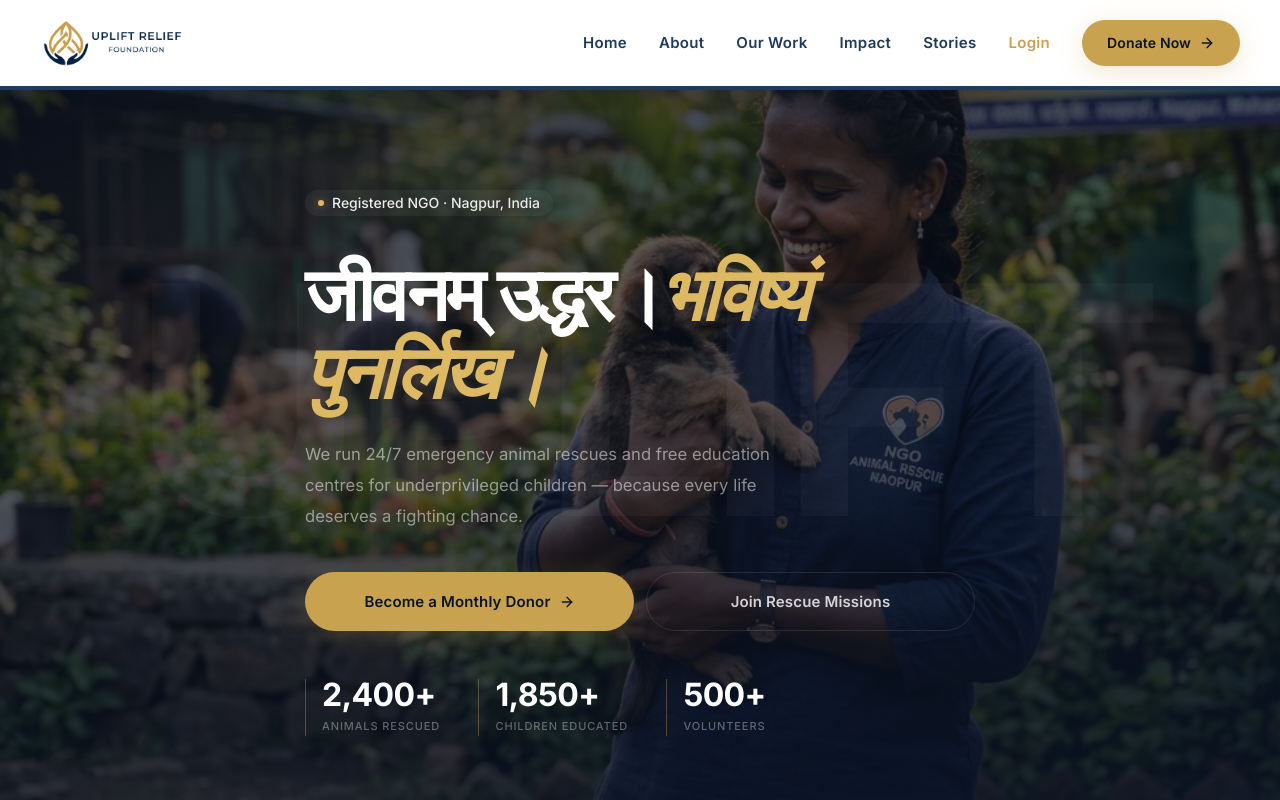
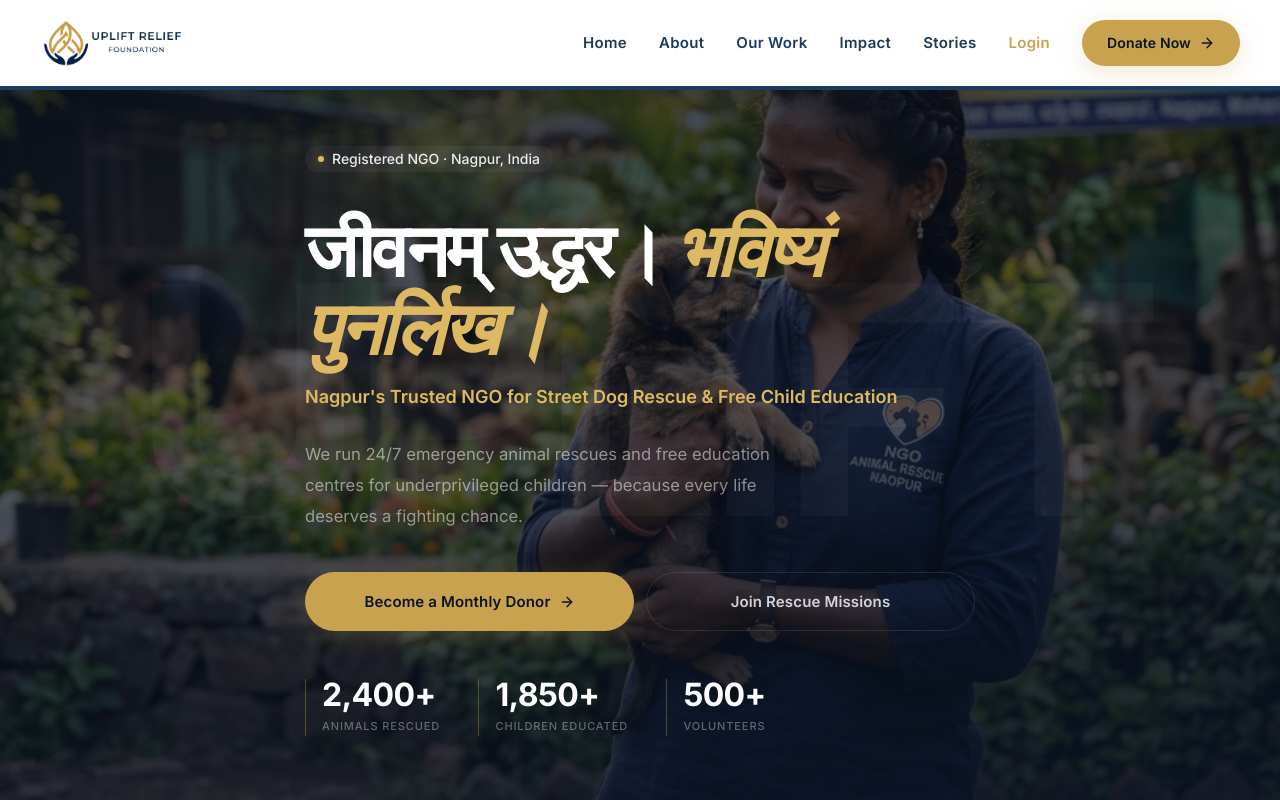
Before and after one commit to Upliftrelieffoundation/Uplift-Relief-Foundation, a Next.js app: page / in a window 1280 px wide. Shown: the top 800 px of the page. Built offline with nearby package versions, Linux system fonts and the light colour scheme; no server answers.

Commit message:
fix: add keyword-rich English subtitle to homepage H1

```diff
--- a/app/Components/Home/Hero.tsx
+++ b/app/Components/Home/Hero.tsx
@@ -49,10 +49,14 @@ export default function HeroSection() {
         </div>
 
         <div className="max-w-167.5">
-          <h1 className="mb-7 text-white">
-            जीवनम् उद्धर।
-            <em>भविष्यं पुनर्लिख।</em>
-          </h1>
+          <div className="mb-7">
+            <h1 className="text-white mb-4">
+              जीवनम् उद्धर। <em>भविष्यं पुनर्लिख।</em>
+            </h1>
+            <p className="text-gold-bright text-lg font-semibold">
+              Nagpur's Trusted NGO for Street Dog Rescue & Free Child Education
+            </p>
+          </div>
 
           <p className="mb-10 max-w-120 text-[clamp(0.9375rem,1.3vw,1.0625rem)] leading-[1.85] text-white/50">
             We run 24/7 emergency animal rescues and free education centres for
```
